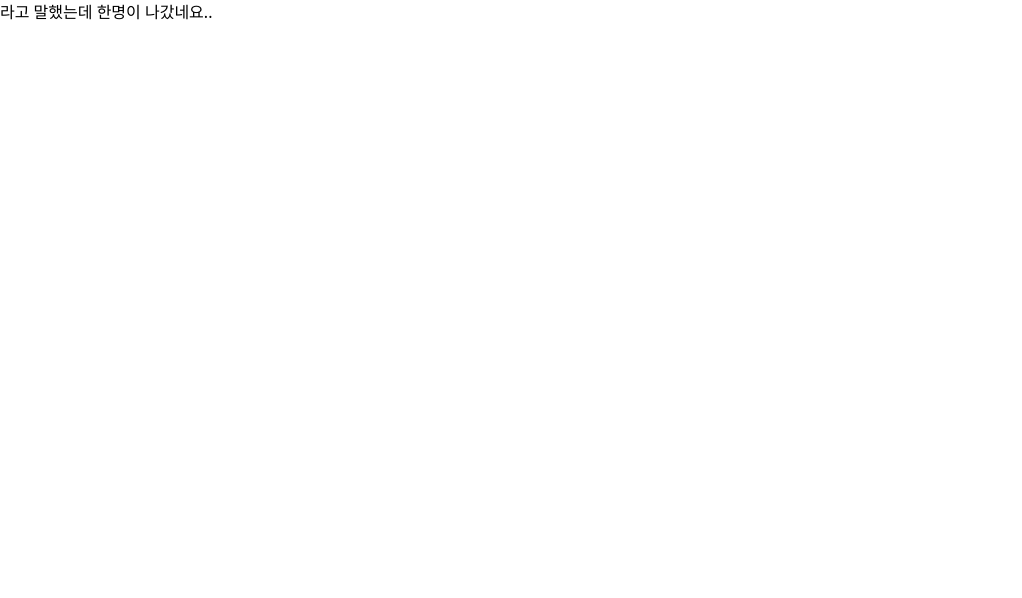
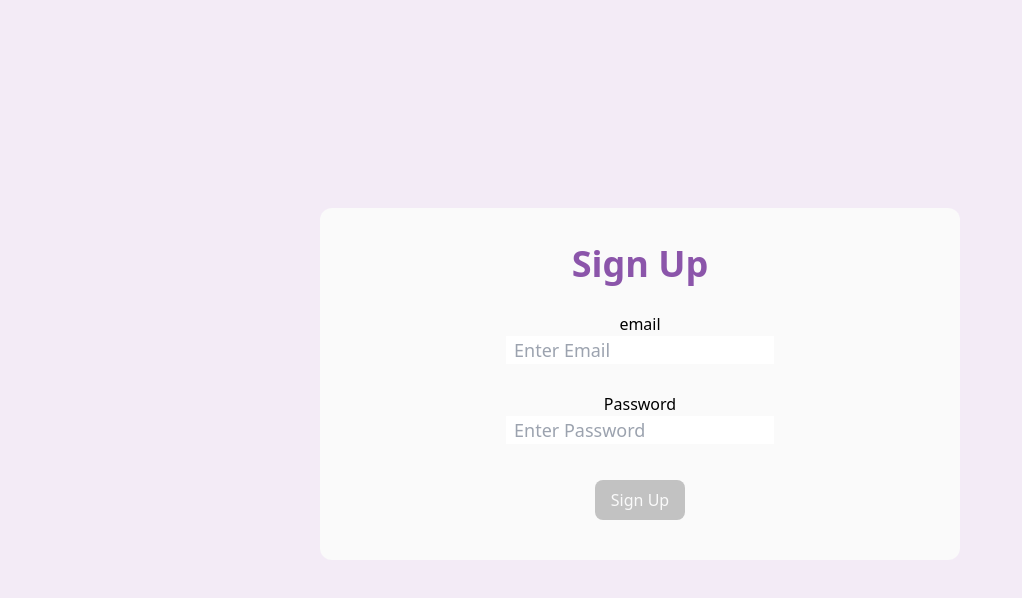
Before and after one commit to wanted-frontedend-team5/pre-onboarding-10th-1-5, a React (Create React App) app: page /signup in a window 1280 px wide. Shown: the top 598 px of the page, without its empty margins (0-1022 px from the left). Built offline with nearby package versions, Linux system fonts and the light colour scheme.

Commit message:
feat: SignUp 페이지 생성 및 회원가입 기능 추가

```diff
--- a/src/pages/SignUp/SignUp.jsx
+++ b/src/pages/SignUp/SignUp.jsx
@@ -1,5 +1,90 @@
+import { useNavigate } from 'react-router-dom';
+import { useState } from 'react';
+import Input from '../../components/common/Input';
+import Button from '../../components/common/Button';
+import ErrorMessage from '../../components/common/ErrorMessage';
+import useInput from '../../hooks/common/useInput';
+import authApi from '../../api/auth';
+
 function SignUp() {
-  return <h1>라고 말했는데 한명이 나갔네요..</h1>;
+  const [error, setError] = useState('');
+  const navigate = useNavigate();
+
+  const [{ email, password }, onChange] = useInput({
+    email: '',
+    password: '',
+  });
+
+  const MIN_PASSWORD_LENGTH = '8';
+  const checkValid = !(
+    email.includes('@') && password.length >= parseInt(MIN_PASSWORD_LENGTH, 10)
+  );
+
+  const signupData = {
+    email,
+    password,
+  };
+
+  const signup = async () => {
+    const res = await authApi.signUp(signupData);
+    if (res?.status === 400) {
+      return setError(res.data.message);
+    }
+    if (res?.status === 201) {
+      return navigate('/signin');
+    }
+  };
+
+  const handleSubmit = e => {
+    e.preventDefault();
+    if (!checkValid) {
+      signup();
+    } else {
+      setError('비밀번호를 8자 이상 입력하세요');
+    }
+  };
+
+  return (
+    <main className="bg-bgColor w-full h-screen py-52">
+      <h1 className="invisible h-0">회원가입페이지</h1>
+      <article className="bg-white flex flex-col place-items-center container w-1/2 px-6 py-6 rounded-xl">
+        <h2 className="text-purple font-bold pt-3 pb-5 text-4xl">Sign Up</h2>
+        <form
+          onSubmit={handleSubmit}
+          className="flex flex-col items-center justify-center place-items-center"
+        >
+          <Input
+            onChange={onChange}
+            value={email}
+            name="email"
+            label="email"
+            type="email"
+            placeholder="Enter Email"
+            required
+            dataTestid="email-input"
+          />
+          <Input
+            onChange={onChange}
+            value={password}
+            name="password"
+            label="Password"
+            type="Password"
+            placeholder="Enter Password"
+            required
+            dataTestid="password-input"
+          />
+          <ErrorMessage>{error}</ErrorMessage>
+          <Button
+            bgcolor="accentColor"
+            txtcolor="txtwhite"
+            disalbed={checkValid}
+          >
+            Sign Up
+          </Button>
+        </form>
+      </article>
+    </main>
+  );
 }
 
 export default SignUp;
```
